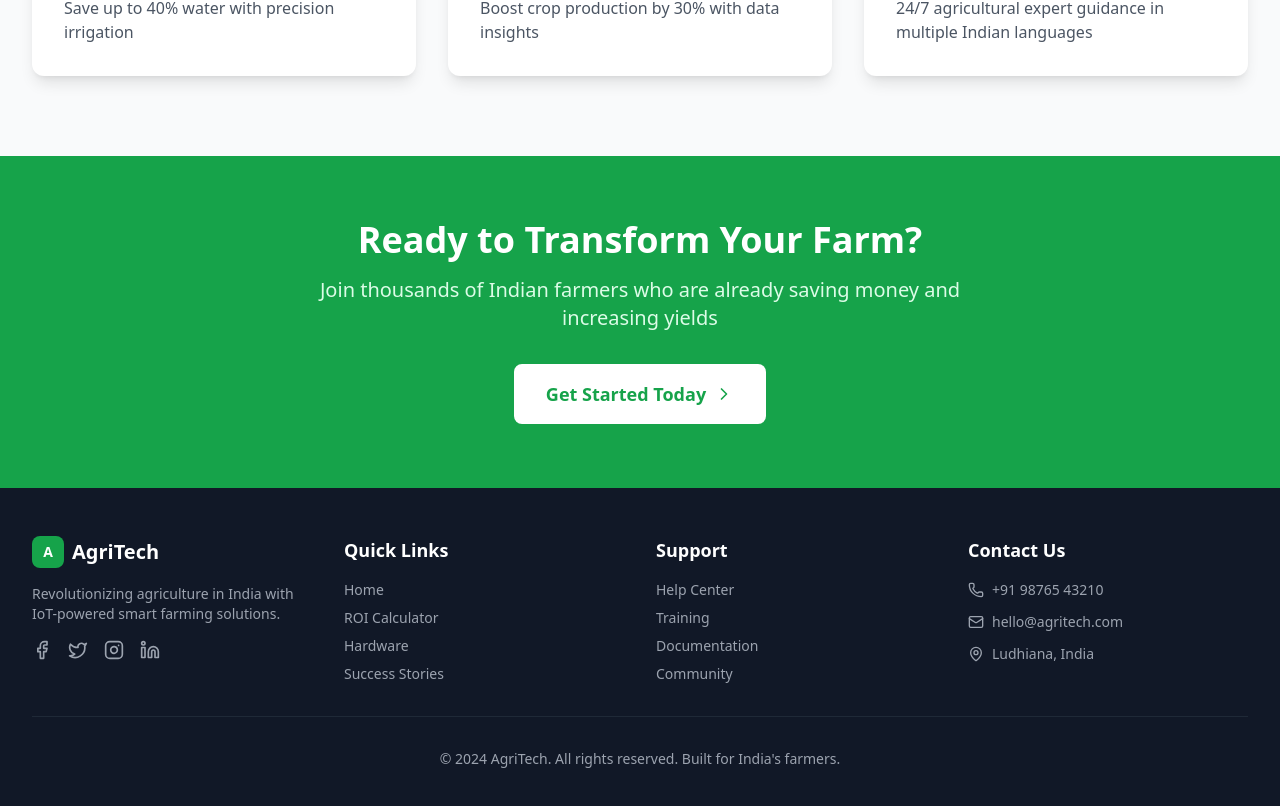
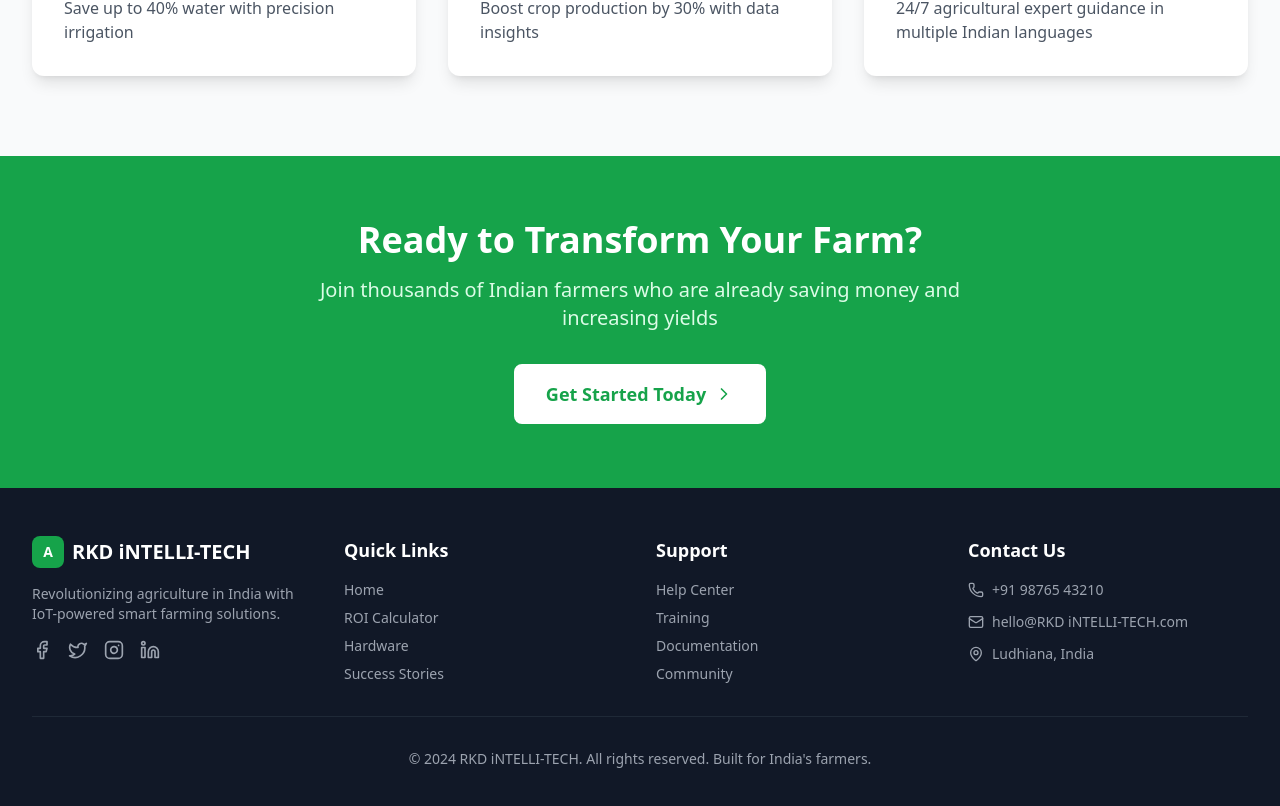
Before and after one commit to 1Rohannaik/AgriTech, a React (Vite) app: page / in a window 1280 px wide. Shown: the part 1216-2022 px from the top of the page. Built offline with nearby package versions, Linux system fonts and the light colour scheme.

Commit message:
{commit_message}

```diff
--- a/index.html
+++ b/index.html
@@ -4,7 +4,7 @@
     <meta charset="UTF-8" />
     <link rel="icon" type="image/svg+xml" href="/vite.svg" />
     <meta name="viewport" content="width=device-width, initial-scale=1.0" />
-    <title>AgriTech IoT </title>
+    <title>RKD iNTELLI-TECH IoT </title>
   </head>
   <body>
     <div id="root"></div>
--- a/src/components/Chatbot.jsx
+++ b/src/components/Chatbot.jsx
@@ -9,7 +9,7 @@ const Chatbot = () => {
     {
       id: 1,
       type: 'bot',
-      message: 'Hello! I\'m your AgriTech assistant. How can I help you today?',
+      message: 'Hello! I\'m your RKD iNTELLI-TECH assistant. How can I help you today?',
       timestamp: new Date().toLocaleTimeString()
     }
   ]);
@@ -75,7 +75,7 @@ const Chatbot = () => {
   ];
 
   const botResponses = {
-    'hello': 'Hello! Welcome to AgriTech. I\'m here to help you with all your smart farming questions.',
+    'hello': 'Hello! Welcome to RKD iNTELLI-TECH. I\'m here to help you with all your smart farming questions.',
     'pricing': 'Our IoT farming solutions start from ₹25,000 per acre. This includes sensors, controllers, and mobile app access. Would you like to know more about specific packages?',
     'irrigation': 'Smart irrigation uses soil moisture sensors and weather data to automatically water your crops only when needed. This can save up to 40% water while increasing yields by 30%.',
     'sensors': 'Our IoT sensors are easy to install with plug-and-play technology. Installation typically takes under 2 hours and includes soil moisture sensors, weather stations, and pump controllers.',
@@ -198,7 +198,7 @@ const Chatbot = () => {
                   <Bot className="w-5 h-5" />
                 </div>
                 <div>
-                  <h3 className="font-semibold">AgriTech Assistant</h3>
+                  <h3 className="font-semibold">RKD iNTELLI-TECH Assistant</h3>
                   <p className="text-xs text-primary-100">Online • Instant replies</p>
                 </div>
               </div>
--- a/src/components/Layout/Footer.jsx
+++ b/src/components/Layout/Footer.jsx
@@ -16,7 +16,7 @@ const Footer = () => {
               <div className="w-8 h-8 bg-primary-600 rounded-lg flex items-center justify-center">
                 <span className="text-white font-bold text-sm">A</span>
               </div>
-              <span className="text-xl font-bold text-white">AgriTech</span>
+              <span className="text-xl font-bold text-white">RKD iNTELLI-TECH</span>
             </div>
             <p className="text-gray-400 dark:text-gray-300 text-sm">
               Revolutionizing agriculture in India with IoT-powered smart farming solutions.
@@ -69,7 +69,7 @@ const Footer = () => {
               </div>
               <div className="flex items-center space-x-2 text-sm text-gray-400">
                 <Mail className="w-4 h-4" />
-                <span>hello@agritech.com</span>
+                <span>hello@RKD iNTELLI-TECH.com</span>
               </div>
               <div className="flex items-center space-x-2 text-sm text-gray-400">
                 <MapPin className="w-4 h-4" />
@@ -80,7 +80,7 @@ const Footer = () => {
         </div>
 
         <div className="border-t border-gray-800 mt-8 pt-8 text-center text-sm text-gray-400">
-          <p>&copy; 2024 AgriTech. All rights reserved. Built for India's farmers.</p>
+          <p>&copy; 2024 RKD iNTELLI-TECH. All rights reserved. Built for India's farmers.</p>
         </div>
       </div>
     </footer>
--- a/src/components/Layout/Navbar.jsx
+++ b/src/components/Layout/Navbar.jsx
@@ -47,7 +47,7 @@ const Navbar = () => {
           {/* Logo */}
           <Link to="/" className="flex items-center space-x-3">
             <BrainLogo className="w-8 h-8" color="#059669" />
-            <span className="text-xl font-bold text-gray-900 dark:text-white">AgriTech</span>
+            <span className="text-xl font-bold text-gray-900 dark:text-white">RKD iNTELLI-TECH</span>
           </Link>
 
           {/* Desktop Navigation */}
--- a/src/data/mockData.js
+++ b/src/data/mockData.js
@@ -1,4 +1,4 @@
-// Mock data for the AgriTech IoT platform
+// Mock data for the RKD iNTELLI-TECH IoT platform
 
 export const farmSensorData = {
   soilMoisture: {
--- a/src/pages/Auth.jsx
+++ b/src/pages/Auth.jsx
@@ -82,7 +82,7 @@ const Auth = () => {
             </div>
           </div>
           <h2 className="text-3xl font-bold text-gray-900 dark:text-white mb-2">
-            {step === 1 ? (isLogin ? 'Welcome Back' : 'Join AgriTech') : 'Verify OTP'}
+            {step === 1 ? (isLogin ? 'Welcome Back' : 'Join RKD iNTELLI-TECH') : 'Verify OTP'}
           </h2>
           <p className="text-gray-600 dark:text-gray-400">
             {step === 1
--- a/src/pages/FarmerSchemes.jsx
+++ b/src/pages/FarmerSchemes.jsx
@@ -349,7 +349,7 @@ const FarmerSchemes = () => {
         >
           <h2 className="text-3xl font-bold mb-4">Need Help with Applications?</h2>
           <p className="text-primary-100 text-lg mb-6">
-            Our AgriTech experts can help you navigate and apply for the right schemes
+            Our RKD iNTELLI-TECH experts can help you navigate and apply for the right schemes
           </p>
           <button className="bg-white text-primary-600 px-8 py-3 rounded-lg font-semibold hover:bg-gray-100 transition-colors duration-200">
             Get Expert Assistance
--- a/src/pages/Hardware.jsx
+++ b/src/pages/Hardware.jsx
@@ -115,7 +115,7 @@ const Hardware = () => {
                   </div>
 
                   <div className="text-center">
-                    <h3 className="text-2xl font-bold mb-2">AgriTech IoT Hub</h3>
+                    <h3 className="text-2xl font-bold mb-2">RKD iNTELLI-TECH IoT Hub</h3>
                     <p className="text-primary-100">All-in-one smart farming solution</p>
                   </div>
                 </motion.div>
--- a/src/pages/Home.jsx
+++ b/src/pages/Home.jsx
@@ -114,7 +114,7 @@ const Home = () => {
         <div className="max-w-7xl mx-auto px-4 sm:px-6 lg:px-8">
           <div className="text-center mb-16">
             <h2 className="text-3xl md:text-4xl font-bold text-gray-900 dark:text-white mb-4">
-              Why Choose AgriTech?
+              Why Choose RKD iNTELLI-TECH?
             </h2>
             <p className="text-xl text-gray-600 dark:text-gray-300 max-w-3xl mx-auto">
               Advanced IoT technology designed specifically for India's agricultural needs
--- a/src/pages/MobileApp.jsx
+++ b/src/pages/MobileApp.jsx
@@ -293,7 +293,7 @@ const MobileApp = () => {
         >
           <Smartphone className="w-16 h-16 text-primary-600 dark:text-primary-400 mx-auto mb-4" />
           <h1 className="text-4xl font-bold text-gray-900 dark:text-white mb-4">
-            AgriTech Mobile App Preview
+            RKD iNTELLI-TECH Mobile App Preview
           </h1>
           <p className="text-xl text-gray-600 dark:text-gray-300 max-w-3xl mx-auto">
             Experience the power of smart farming in the palm of your hand
@@ -316,7 +316,7 @@ const MobileApp = () => {
                     {/* Status Bar */}
                     <div className="bg-gray-50 dark:bg-gray-700 px-6 py-3 flex justify-between items-center text-xs font-medium text-gray-900 dark:text-gray-100">
                       <span>9:41</span>
-                      <span>AgriTech</span>
+                      <span>RKD iNTELLI-TECH</span>
                       <div className="flex space-x-1">
                         <div className="w-4 h-2 bg-green-500 rounded-sm"></div>
                         <div className="w-1 h-2 bg-gray-300 rounded-sm"></div>
@@ -435,7 +435,7 @@ const MobileApp = () => {
 
             {/* Download Section */}
             <div className="bg-gradient-to-r from-primary-600 to-primary-700 rounded-2xl p-8 text-white">
-              <h3 className="text-2xl font-bold mb-4">Download the AgriTech App</h3>
+              <h3 className="text-2xl font-bold mb-4">Download the RKD iNTELLI-TECH App</h3>
               <p className="text-primary-100 mb-6">
                 Available for Android and iOS. Works offline and syncs when connected.
               </p>
--- a/src/pages/Solution.jsx
+++ b/src/pages/Solution.jsx
@@ -61,7 +61,7 @@ const Solution = () => {
         >
           <Brain className="w-16 h-16 text-primary-600 dark:text-primary-400 mx-auto mb-4" />
           <h1 className="text-4xl md:text-5xl font-bold text-gray-900 dark:text-white mb-4">
-            How AgriTech Works
+            How RKD iNTELLI-TECH Works
           </h1>
           <p className="text-xl text-gray-600 dark:text-gray-300 max-w-3xl mx-auto">
             A simple, intelligent approach to modern farming that puts technology to work for India's farmers
@@ -213,7 +213,7 @@ const Solution = () => {
           className="bg-gradient-to-br from-primary-600 to-primary-800 rounded-2xl p-8 text-white"
         >
           <div className="text-center mb-8">
-            <h2 className="text-3xl font-bold mb-4">Why Farmers Choose AgriTech</h2>
+            <h2 className="text-3xl font-bold mb-4">Why Farmers Choose RKD iNTELLI-TECH</h2>
             <p className="text-primary-100 text-lg">
               Real benefits that impact your bottom line
             </p>
--- a/src/pages/SuccessMap.jsx
+++ b/src/pages/SuccessMap.jsx
@@ -22,7 +22,7 @@ const SuccessMap = () => {
             Success Stories Across India
           </h1>
           <p className="text-xl text-gray-600 dark:text-gray-300 max-w-3xl mx-auto">
-            Real farmers, real results. See how AgriTech is transforming agriculture across India
+            Real farmers, real results. See how RKD iNTELLI-TECH is transforming agriculture across India
           </p>
         </motion.div>
 
```
